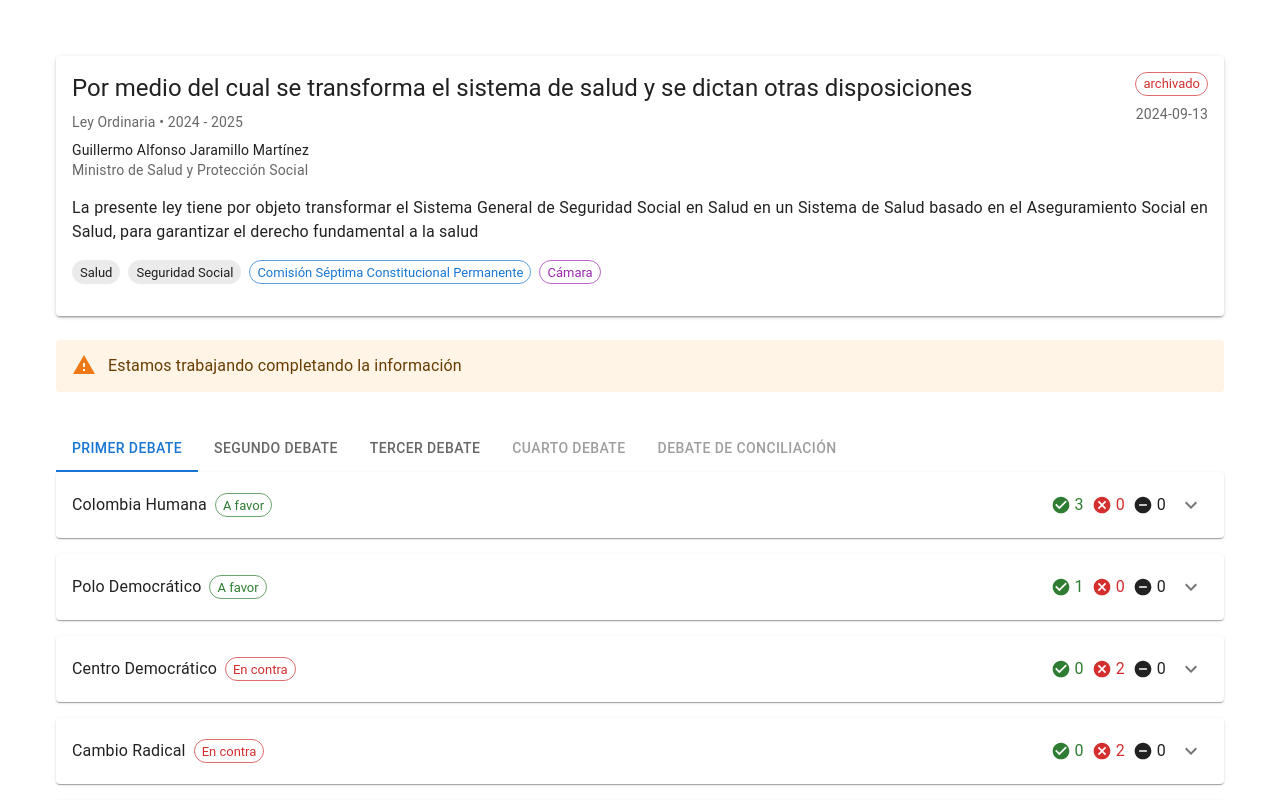
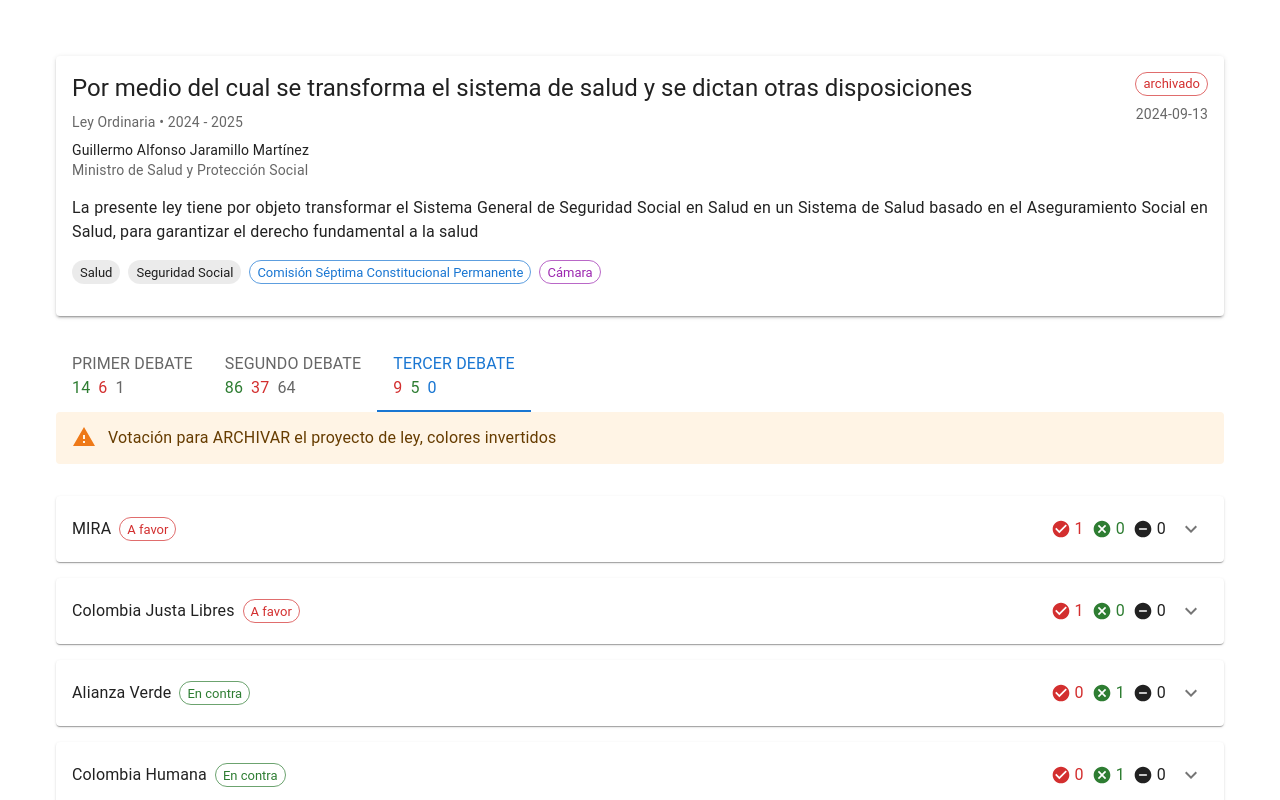
Before and after one commit to davidfgc/dato-mata-relato, a React (Vite) app: page /#/ in a window 1280 px wide. Shown: the top 800 px of the page. Built offline with nearby package versions, Linux system fonts and the light colour scheme.

Commit message:
add: sessions totals

```diff
--- a/public/data/votes.json
+++ b/public/data/votes.json
@@ -1016,7 +1016,7 @@
       "billId": "312/2024C",
       "voting-step": 3,
       "date": "2024-05-22",
-      "warning": "Voting for archiving the bill",
+      "warning": "Votación para ARCHIVAR el proyecto de ley, colores invertidos",
       "motion": "archive",
       "votes": [
         { "billId": "312/2024C", "voting-step": 3, "representativeId": 230, "vote": "yes" },
--- /dev/null
+++ b/src/components/common/VotingDecisionChip.jsx
@@ -0,0 +1,19 @@
+import { Chip } from '@mui/material';
+
+const VotingDecisionChip = ({ yes, no, invertColors = false }) => {
+  const getColor = () => {
+    if (yes > no) return invertColors ? 'error' : 'success';
+    if (no > yes) return invertColors ? 'success' : 'error';
+    return 'default';
+  };
+
+  const getLabel = () => {
+    if (yes > no) return 'A favor';
+    if (no > yes) return 'En contra';
+    return 'Empate';
+  };
+
+  return <Chip label={getLabel()} size="small" color={getColor()} variant="outlined" />;
+};
+
+export default VotingDecisionChip;
--- a/src/components/voting-record/BillCard.jsx
+++ b/src/components/voting-record/BillCard.jsx
@@ -1,5 +1,6 @@
 import { Card, CardContent, Chip, Stack, Typography } from '@mui/material';
 import Grid from '@mui/material/Grid2';
+import PropTypes from 'prop-types';
 
 const BillCard = ({ bill }) => {
   return (
@@ -44,4 +45,20 @@
   );
 };
 
+BillCard.propTypes = {
+  bill: PropTypes.shape({
+    title: PropTypes.string.isRequired,
+    type: PropTypes.string.isRequired,
+    legislature: PropTypes.string.isRequired,
+    author: PropTypes.string.isRequired,
+    authorRole: PropTypes.string.isRequired,
+    status: PropTypes.string.isRequired,
+    date: PropTypes.string.isRequired,
+    description: PropTypes.string.isRequired,
+    tags: PropTypes.arrayOf(PropTypes.string),
+    committee: PropTypes.string,
+    origin: PropTypes.string,
+  }).isRequired,
+};
+
 export default BillCard;
--- a/src/components/voting-record/PartyVotingList.jsx
+++ b/src/components/voting-record/PartyVotingList.jsx
@@ -1,13 +1,43 @@
 import { Stack } from '@mui/material';
+import PropTypes from 'prop-types';
 
 import PartyVotingPanel from './PartyVotingPanel';
 
-const PartyVotingList = ({ partyStats }) => (
-  <Stack spacing={2}>
-    {partyStats.map(({ party, partyInfo, votes, yes, no, absent }) => (
-      <PartyVotingPanel key={party} party={party} partyInfo={partyInfo} votes={votes} yes={yes} no={no} absent={absent} />
-    ))}
-  </Stack>
-);
+const PartyVotingList = ({ session }) => {
+  const invertColors = session?.motion === 'archive';
+
+  return (
+    <Stack spacing={2}>
+      {session.partyStats.map(({ party, partyInfo, votes, yes, no, absent }) => (
+        <PartyVotingPanel
+          key={party}
+          party={party}
+          partyInfo={partyInfo}
+          votes={votes}
+          yes={yes}
+          no={no}
+          absent={absent}
+          invertColors={invertColors}
+        />
+      ))}
+    </Stack>
+  );
+};
+
+PartyVotingList.propTypes = {
+  session: PropTypes.shape({
+    motion: PropTypes.string,
+    partyStats: PropTypes.arrayOf(
+      PropTypes.shape({
+        party: PropTypes.string.isRequired,
+        partyInfo: PropTypes.object.isRequired,
+        votes: PropTypes.number.isRequired,
+        yes: PropTypes.number.isRequired,
+        no: PropTypes.number.isRequired,
+        absent: PropTypes.number.isRequired,
+      })
+    ).isRequired,
+  }).isRequired,
+};
 
 export default PartyVotingList;
--- a/src/components/voting-record/PartyVotingPanel.jsx
+++ b/src/components/voting-record/PartyVotingPanel.jsx
@@ -8,7 +8,10 @@
 import { Box, Chip, Collapse, IconButton, Paper, Stack, Tooltip, Typography } from '@mui/material';
 import Grid from '@mui/material/Grid2';
 
-import React, { useState } from 'react';
+import { useState } from 'react';
+
+import VotingDecisionChip from '../common/VotingDecisionChip';
+import VotingTotals from './VotingTotals';
 
 const VoteChip = ({ vote }) => {
   switch (vote) {
@@ -22,7 +25,7 @@
   }
 };
 
-const PartyVotingPanel = ({ party, partyInfo, votes, yes, no, absent }) => {
+const PartyVotingPanel = ({ party, partyInfo, votes, yes, no, absent, invertColors }) => {
   const [expanded, setExpanded] = useState(false);
 
   return (
@@ -52,27 +55,11 @@
                 {party}
               </Typography>
             </Tooltip>
-            <Chip
-              label={yes > no ? 'A favor' : no > yes ? 'En contra' : 'Empate'}
-              size="small"
-              color={yes > no ? 'success' : no > yes ? 'error' : 'default'}
-              variant="outlined"
-            />
+            <VotingDecisionChip yes={yes} no={no} invertColors={invertColors} />
           </Stack>
 
           <Stack direction="row" xs="auto" spacing={1} alignItems="center">
-            <Box sx={{ color: 'success.main', display: 'flex', alignItems: 'center', gap: 0.5 }}>
-              <YesIcon fontSize="small" />
-              <Typography>{yes}</Typography>
-            </Box>
-            <Box sx={{ color: 'error.main', display: 'flex', alignItems: 'center', gap: 0.5 }}>
-              <NoIcon fontSize="small" />
-              <Typography>{no}</Typography>
-            </Box>
-            <Box sx={{ color: 'default.main', display: 'flex', alignItems: 'center', gap: 0.5 }}>
-              <AbsentIcon fontSize="small" />
-              <Typography>{absent}</Typography>
-            </Box>
+            <VotingTotals yes={yes} no={no} absent={absent} invertColors={invertColors} />
             <IconButton size="small">{expanded ? <ExpandLessIcon /> : <ExpandMoreIcon />}</IconButton>
           </Stack>
         </Grid>
--- /dev/null
+++ b/src/components/voting-record/TabLabel.jsx
@@ -0,0 +1,20 @@
+import { Box, Typography } from '@mui/material';
+
+import VotingTotals from './VotingTotals';
+
+const TabLabel = ({ step, session }) => (
+  <Box className="flex flex-col items-center gap-1">
+    <Typography>{step.name}</Typography>
+    {session?.sessionTotals && (
+      <VotingTotals
+        yes={session?.sessionTotals.yes}
+        no={session?.sessionTotals.no}
+        absent={session?.sessionTotals.absent}
+        showIcons={false}
+        invertColors={session.motion === 'archive'}
+      />
+    )}
+  </Box>
+);
+
+export default TabLabel;
--- a/src/components/voting-record/VotingRecord.jsx
+++ b/src/components/voting-record/VotingRecord.jsx
@@ -4,12 +4,11 @@
 import { useEffect, useState } from 'react';
 
 import { ENDPOINTS } from '../../config/api';
-import WarningAlert from '../common/WarningAlert';
 import BillCard from './BillCard';
 import VotingTabs from './VotingTabs';
 
 const VotingRecord = () => {
-  const [bill, setBill] = useState(null);
+  const [bill, setBill] = useState({});
   const [sessions, setSessions] = useState([]);
   const [parties, setParties] = useState({});
   const [loading, setLoading] = useState(true);
@@ -48,6 +47,7 @@
           throw new Error('Bill not found');
         }
 
+        setSelectedTab(votesData.sessions.length - 1);
         const processedSessions = votesData.sessions.map((session) => {
           const sessionVotes = session.votes
             .filter((vote) => vote.billId === '312/2024C')
@@ -65,6 +65,15 @@
             })
             .sort((a, b) => a.representative.localeCompare(b.representative));
 
+          const sessionTotals = sessionVotes.reduce(
+            (acc, vote) => {
+              acc[vote.vote]++;
+              acc.total++;
+              return acc;
+            },
+            { yes: 0, no: 0, absent: 0, total: 0 }
+          );
+
           const groupedVotes = _.groupBy(sessionVotes, 'party');
           const partyStats = Object.entries(groupedVotes).map(([partyName, partyVotes]) => {
             const sampleVote = partyVotes[0];
@@ -80,8 +89,11 @@
 
           return {
             stepId: session['voting-step'],
+            motion: session.motion,
+            warning: session.warning,
             date: session.date,
             partyStats,
+            sessionTotals,
           };
         });
 
@@ -130,7 +142,6 @@
   return (
     <Box sx={{ maxWidth: 'lg', mx: 'auto', p: 3 }}>
       <BillCard bill={bill} />
-      <WarningAlert message="Estamos trabajando completando la información" />
       <VotingTabs votingSteps={votingSteps} sessions={sessions} selectedTab={selectedTab} onTabChange={handleTabChange} />
     </Box>
   );
--- a/src/components/voting-record/VotingTabs.jsx
+++ b/src/components/voting-record/VotingTabs.jsx
@@ -1,18 +1,25 @@
 import { Box, Tab, Tabs } from '@mui/material';
 
+import WarningAlert from '../common/WarningAlert';
 import PartyVotingList from './PartyVotingList';
+import TabLabel from './TabLabel';
 
 const VotingTabs = ({ votingSteps, sessions, selectedTab, onTabChange }) => {
+  const session = sessions[selectedTab];
   return (
     <Box sx={{ borderBottom: 1, borderColor: 'divider', mb: 3 }}>
       <Tabs value={selectedTab} onChange={onTabChange} aria-label="voting sessions">
-        {votingSteps.map((step) => (
-          <Tab key={step.id} label={step.name} disabled={!sessions.some((session) => session.stepId === step.id)} />
-        ))}
+        {votingSteps.map((step, index) => {
+          const session = sessions.find((s) => s.stepId === step.id);
+          return session && <Tab key={step.id} label={<TabLabel step={step} session={session} />} />;
+        })}
       </Tabs>
+
+      {session.warning && session.warning.length > 0 && <WarningAlert message={session.warning} />}
+
       {sessions.map((session, index) => (
         <Box key={session.stepId} hidden={selectedTab !== index}>
-          <PartyVotingList partyStats={session.partyStats} />
+          <PartyVotingList session={session} />
         </Box>
       ))}
     </Box>
--- /dev/null
+++ b/src/components/voting-record/VotingTotals.jsx
@@ -0,0 +1,26 @@
+import { DoNotDisturbOnRounded as AbsentIcon, Cancel as NoIcon, CheckCircle as YesIcon } from '@mui/icons-material';
+import { Box, Stack, Typography } from '@mui/material';
+
+const VotingTotals = ({ yes, no, absent, showIcons = true, invertColors = false }) => {
+  const yesColor = invertColors ? 'error.main' : 'success.main';
+  const noColor = invertColors ? 'success.main' : 'error.main';
+
+  return (
+    <Stack direction="row" spacing={1} alignItems="center">
+      <Box sx={{ color: yesColor, display: 'flex', alignItems: 'center', gap: 0.5 }}>
+        {showIcons && <YesIcon fontSize="small" />}
+        <Typography>{yes}</Typography>
+      </Box>
+      <Box sx={{ color: noColor, display: 'flex', alignItems: 'center', gap: 0.5 }}>
+        {showIcons && <NoIcon fontSize="small" />}
+        <Typography>{no}</Typography>
+      </Box>
+      <Box sx={{ color: 'default.main', display: 'flex', alignItems: 'center', gap: 0.5 }}>
+        {showIcons && <AbsentIcon fontSize="small" />}
+        <Typography>{absent}</Typography>
+      </Box>
+    </Stack>
+  );
+};
+
+export default VotingTotals;
```
